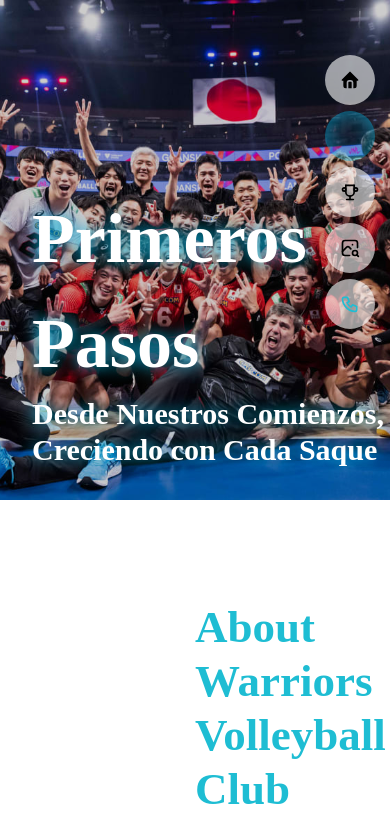
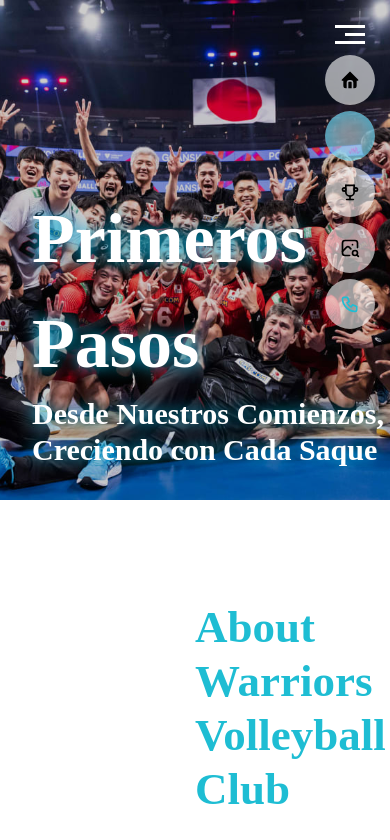
Before and after one commit to KevsCha/SportClub, a plain HTML site: page about.html in a window 390 px wide. Shown: the top 840 px of the page. Drawn offline with nearby package versions, Linux system fonts and the light colour scheme; a web font is replaced by a local one.

Commit message:
feat: responsive menu hamburguer for all pages

```diff
--- a/about.html
+++ b/about.html
@@ -28,6 +28,11 @@
 					<a href="contact.html"><li>CONTACT</li></a>
 					<div class="layout"></div>
 				</ul>
+                <div class="hamburguer_menu ">
+                    <div class="layout_menu"></div>
+                    <div class="layout_menu"></div>
+                    <div class="layout_menu"></div>
+                </div>
             </nav>
         </header>
         <main>
--- a/style/responsive.css
+++ b/style/responsive.css
@@ -121,7 +121,7 @@
     .header_nav ul li.nav_active{
         color: transparent;
         text-shadow: none;
-        background-color: rgba(255, 255, 255, 0);
+        background-color: rgba(255, 255, 255, .5);
         box-shadow: inset 0 0 25px 0px #00b7e5b0;
     }
     .header_nav ul .layout{
```
Also changed, not shown: contact.html (+5 -0 lines), gallery.html (+5 -0 lines), sitemap.html (+5 -0 lines), tournament.html (+5 -0 lines).
